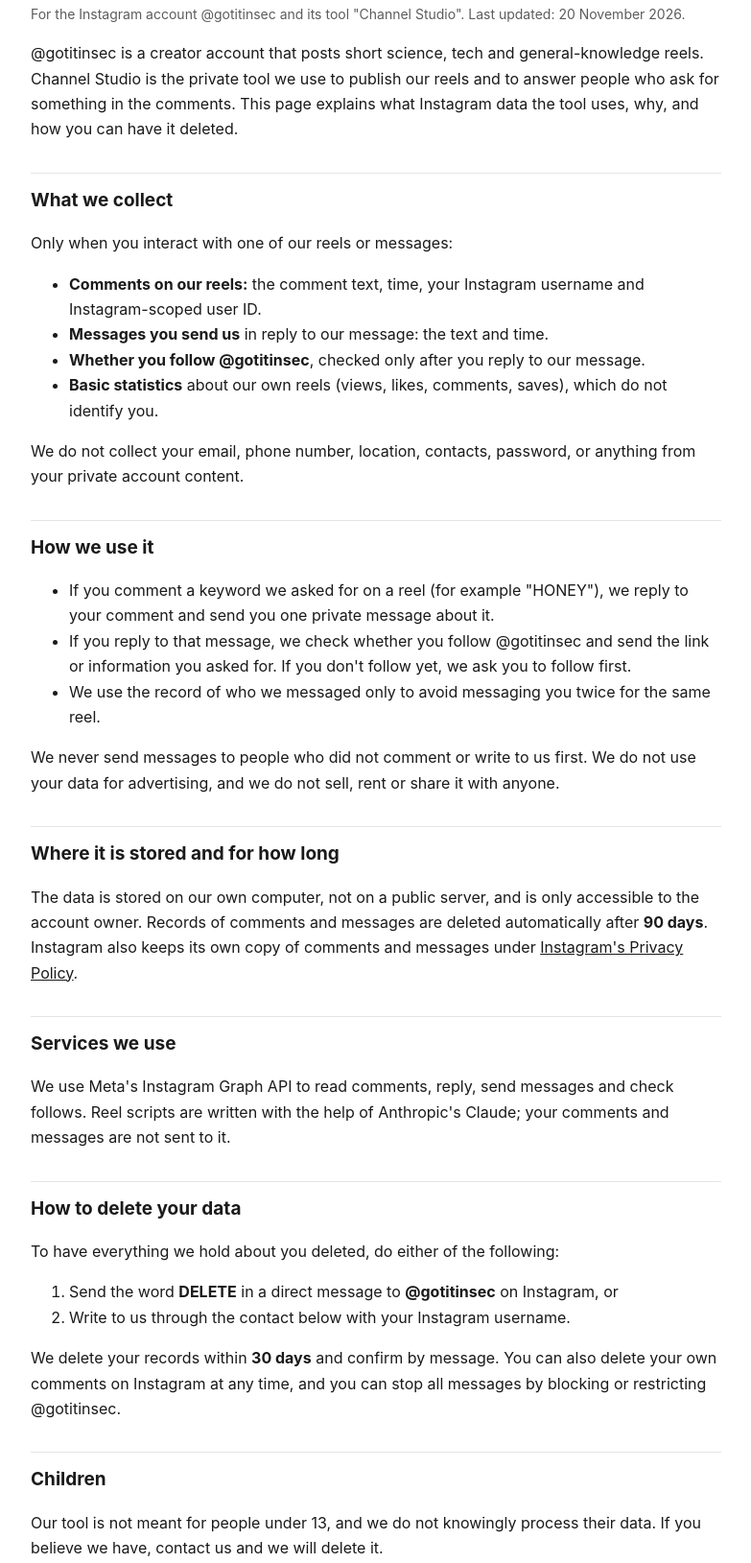
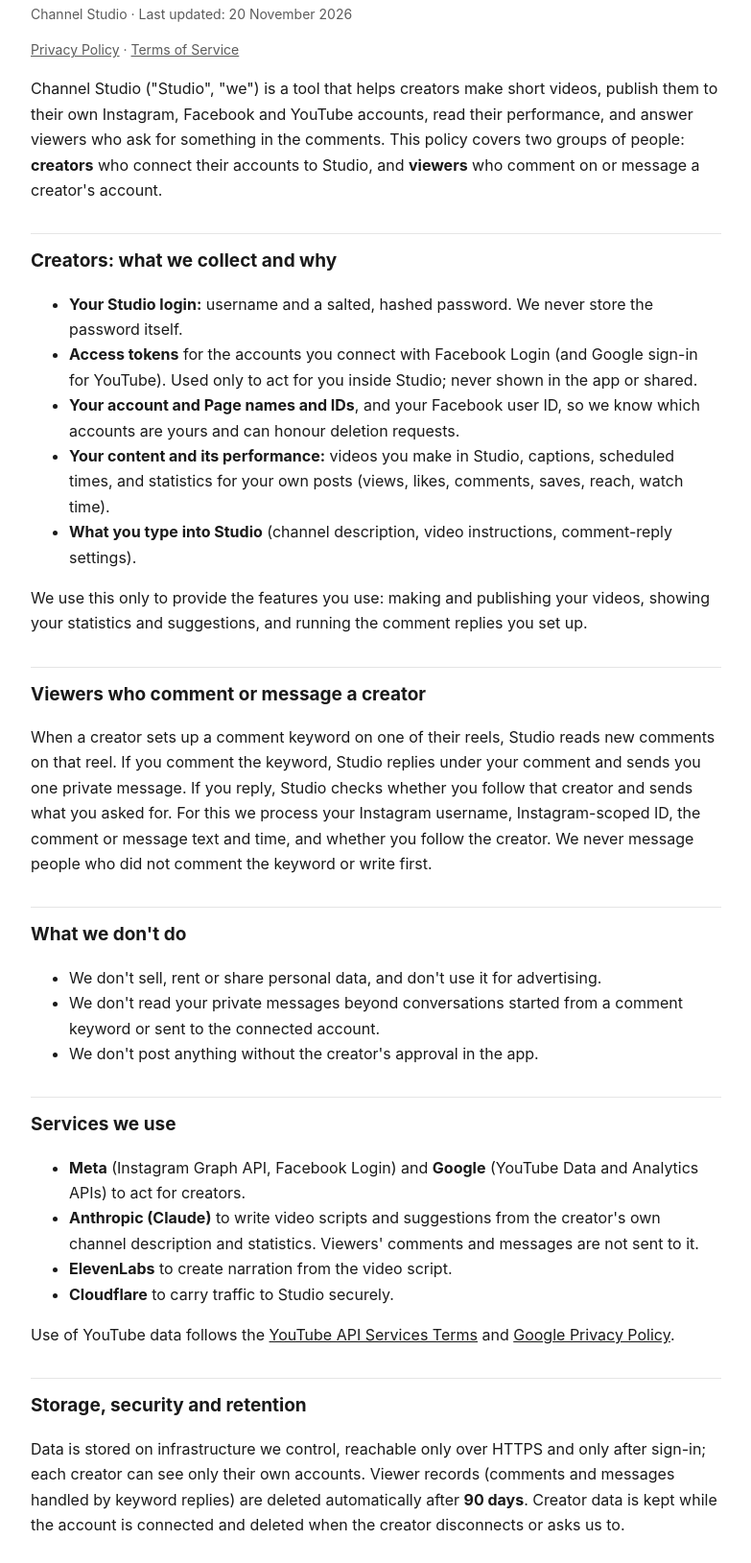
Before and after one commit to shreedexin/gotitinsec-privacy, a plain HTML site: page index.html in a window 1280 px wide. Shown: the part 97-1726 px from the top of the page at 96% size, without its empty margins (248-1031 px from the left). Drawn offline with Linux system fonts and the light colour scheme.

Commit message:
Platform privacy policy and terms of service for Channel Studio
Co-Authored-By: Claude Opus 5.5 <noreply@anthropic.com>

```diff
--- a/index.html
+++ b/index.html
@@ -1,6 +1,6 @@
 <!doctype html>
 <html lang="en"><head><meta charset="utf-8"><meta name="viewport" content="width=device-width,initial-scale=1">
-<title>Privacy Policy · gotitinsec</title>
+<title>Privacy Policy · Channel Studio</title>
 <style>
 :root{--bg:#fff;--fg:#1a1a1a;--mut:#5c5c5c;--line:#e5e5e5}
 @media (prefers-color-scheme:dark){:root{--bg:#121212;--fg:#ececec;--mut:#a3a3a3;--line:#2c2c2c}}
@@ -10,48 +10,51 @@ h1{font-size:28px;margin:0 0 4px}h2{font-size:19px;margin:32px 0 6px;padding-top
 p,li{color:var(--fg)}.mut{color:var(--mut);font-size:14px}a{color:inherit}
 </style></head><body><main>
 <h1>Privacy Policy</h1>
-<p class="mut">For the Instagram account @gotitinsec and its tool "Channel Studio". Last updated: 20 November 2026.</p>
+<p class="mut">Channel Studio · Last updated: 20 November 2026</p><p class="mut"><a href="./">Privacy Policy</a> · <a href="terms.html">Terms of Service</a></p>
+<p>Channel Studio ("Studio", "we") is a tool that helps creators make short videos, publish them to their own Instagram, Facebook and YouTube accounts, read their performance, and answer viewers who ask for something in the comments. This policy covers two groups of people: <b>creators</b> who connect their accounts to Studio, and <b>viewers</b> who comment on or message a creator's account.</p>
 
-<p>@gotitinsec is a creator account that posts short science, tech and general-knowledge reels. Channel Studio is the private tool we use to publish our reels and to answer people who ask for something in the comments. This page explains what Instagram data the tool uses, why, and how you can have it deleted.</p>
+<h2>Creators: what we collect and why</h2>
+<ul>
+<li><b>Your Studio login:</b> username and a salted, hashed password. We never store the password itself.</li>
+<li><b>Access tokens</b> for the accounts you connect with Facebook Login (and Google sign-in for YouTube). Used only to act for you inside Studio; never shown in the app or shared.</li>
+<li><b>Your account and Page names and IDs</b>, and your Facebook user ID, so we know which accounts are yours and can honour deletion requests.</li>
+<li><b>Your content and its performance:</b> videos you make in Studio, captions, scheduled times, and statistics for your own posts (views, likes, comments, saves, reach, watch time).</li>
+<li><b>What you type into Studio</b> (channel description, video instructions, comment-reply settings).</li>
+</ul>
+<p>We use this only to provide the features you use: making and publishing your videos, showing your statistics and suggestions, and running the comment replies you set up.</p>
 
-<h2>What we collect</h2>
-<p>Only when you interact with one of our reels or messages:</p>
-<ul>
-<li><b>Comments on our reels:</b> the comment text, time, your Instagram username and Instagram-scoped user ID.</li>
-<li><b>Messages you send us</b> in reply to our message: the text and time.</li>
-<li><b>Whether you follow @gotitinsec</b>, checked only after you reply to our message.</li>
-<li><b>Basic statistics</b> about our own reels (views, likes, comments, saves), which do not identify you.</li>
-</ul>
-<p>We do not collect your email, phone number, location, contacts, password, or anything from your private account content.</p>
+<h2>Viewers who comment or message a creator</h2>
+<p>When a creator sets up a comment keyword on one of their reels, Studio reads new comments on that reel. If you comment the keyword, Studio replies under your comment and sends you one private message. If you reply, Studio checks whether you follow that creator and sends what you asked for. For this we process your Instagram username, Instagram-scoped ID, the comment or message text and time, and whether you follow the creator. We never message people who did not comment the keyword or write first.</p>
 
-<h2>How we use it</h2>
-<ul>
-<li>If you comment a keyword we asked for on a reel (for example "HONEY"), we reply to your comment and send you one private message about it.</li>
-<li>If you reply to that message, we check whether you follow @gotitinsec and send the link or information you asked for. If you don't follow yet, we ask you to follow first.</li>
-<li>We use the record of who we messaged only to avoid messaging you twice for the same reel.</li>
-</ul>
-<p>We never send messages to people who did not comment or write to us first. We do not use your data for advertising, and we do not sell, rent or share it with anyone.</p>
-
-<h2>Where it is stored and for how long</h2>
-<p>The data is stored on our own computer, not on a public server, and is only accessible to the account owner. Records of comments and messages are deleted automatically after <b>90 days</b>. Instagram also keeps its own copy of comments and messages under <a href="https://privacycenter.instagram.com/policy">Instagram's Privacy Policy</a>.</p>
+<h2>What we don't do</h2>
+<ul><li>We don't sell, rent or share personal data, and don't use it for advertising.</li>
+<li>We don't read your private messages beyond conversations started from a comment keyword or sent to the connected account.</li>
+<li>We don't post anything without the creator's approval in the app.</li></ul>
 
 <h2>Services we use</h2>
-<p>We use Meta's Instagram Graph API to read comments, reply, send messages and check follows. Reel scripts are written with the help of Anthropic's Claude; your comments and messages are not sent to it.</p>
+<ul><li><b>Meta</b> (Instagram Graph API, Facebook Login) and <b>Google</b> (YouTube Data and Analytics APIs) to act for creators.</li>
+<li><b>Anthropic (Claude)</b> to write video scripts and suggestions from the creator's own channel description and statistics. Viewers' comments and messages are not sent to it.</li>
+<li><b>ElevenLabs</b> to create narration from the video script.</li>
+<li><b>Cloudflare</b> to carry traffic to Studio securely.</li></ul>
+<p>Use of YouTube data follows the <a href="https://developers.google.com/youtube/terms/api-services-terms-of-service">YouTube API Services Terms</a> and <a href="https://policies.google.com/privacy">Google Privacy Policy</a>.</p>
+
+<h2>Storage, security and retention</h2>
+<p>Data is stored on infrastructure we control, reachable only over HTTPS and only after sign-in; each creator can see only their own accounts. Viewer records (comments and messages handled by keyword replies) are deleted automatically after <b>90 days</b>. Creator data is kept while the account is connected and deleted when the creator disconnects or asks us to.</p>
 
 <h2 id="deletion">How to delete your data</h2>
-<p>To have everything we hold about you deleted, do either of the following:</p>
-<ol>
-<li>Send the word <b>DELETE</b> in a direct message to <b>@gotitinsec</b> on Instagram, or</li>
-<li>Write to us through the contact below with your Instagram username.</li>
-</ol>
-<p>We delete your records within <b>30 days</b> and confirm by message. You can also delete your own comments on Instagram at any time, and you can stop all messages by blocking or restricting @gotitinsec.</p>
+<p><b>Creators:</b> remove Channel Studio from Facebook (Settings and privacy → Settings → Business integrations → Remove). Facebook tells us automatically and we delete your connected accounts, tokens, videos and statistics, and give you a confirmation code you can check. You can also disconnect an account inside Studio, or contact us.</p>
+<p><b>Viewers:</b> send the word <b>DELETE</b> in a direct message to the account you commented on. Studio erases its records about you right away and confirms by message.</p>
+<p>Any other request: contact us below, and we complete it within 30 days.</p>
 
 <h2>Children</h2>
-<p>Our tool is not meant for people under 13, and we do not knowingly process their data. If you believe we have, contact us and we will delete it.</p>
+<p>Studio is not for anyone under 13 (or the minimum age in your country) and we do not knowingly process their data.</p>
+
+<h2>Your rights</h2>
+<p>You can ask what we hold about you, ask us to correct or delete it, and withdraw consent by disconnecting your accounts, including under India's Digital Personal Data Protection Act, 2023.</p>
 
 <h2>Changes</h2>
-<p>If this policy changes, we update the date at the top of this page.</p>
+<p>We'll update the date at the top when this policy changes, and tell connected creators about significant changes inside Studio.</p>
 
 <h2>Contact</h2>
-<p>Send a direct message to <b>@gotitinsec</b> on Instagram: <a href="https://www.instagram.com/gotitinsec/">instagram.com/gotitinsec</a>.</p>
+<p>Instagram: <a href="https://www.instagram.com/gotitinsec/">@gotitinsec</a> (direct message).</p>
 </main></body></html>
```
Also changed, not shown: terms.html (added, +23 -0 lines).
